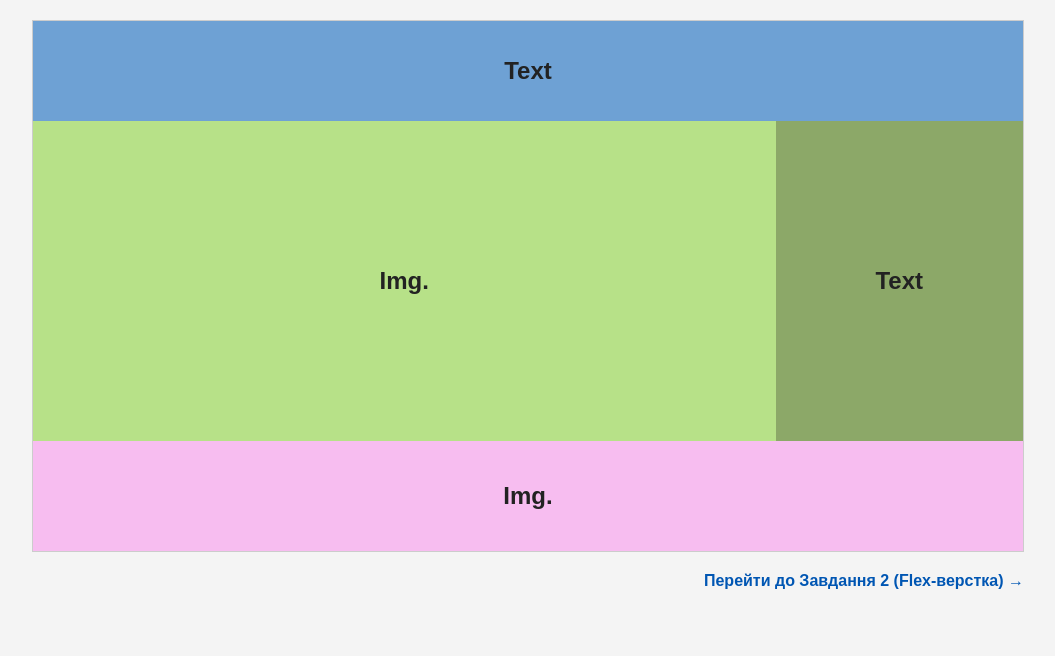
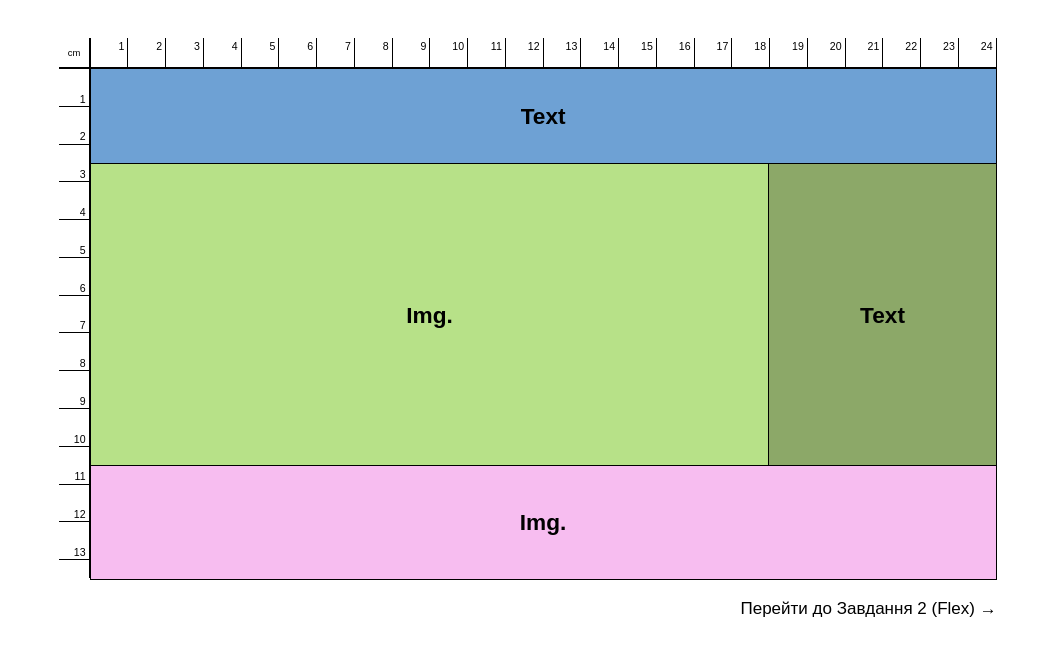
Before and after one commit to kuznietsov-vlad/LAB-3_Kuznietsov_Vlad_IS_44, a plain HTML site: page index.html in a window 1280 px wide. Shown: the whole page, without its empty margins (112-1167 px from the left). Drawn offline with Linux system fonts and the light colour scheme.

Commit message:
Lab 3: wrap Float and Flex layouts in cm ruler on white background

```diff
--- a/index.html
+++ b/index.html
@@ -8,13 +8,27 @@
 </head>
 <body>
 
+    <div class="ruler-wrapper">
+        <div class="ruler-corner">cm</div>
+
+        <div class="ruler-top">
+            <span>1</span><span>2</span><span>3</span><span>4</span><span>5</span><span>6</span>
+            <span>7</span><span>8</span><span>9</span><span>10</span><span>11</span><span>12</span>
+            <span>13</span><span>14</span><span>15</span><span>16</span><span>17</span><span>18</span>
+            <span>19</span><span>20</span><span>21</span><span>22</span><span>23</span><span>24</span>
+        </div>
+
+        <div class="ruler-left">
+            <span>1</span><span>2</span><span>3</span><span>4</span><span>5</span><span>6</span>
+            <span>7</span><span>8</span><span>9</span><span>10</span><span>11</span><span>12</span>
+            <span>13</span>
+        </div>
+
         <div class="container">
-        <!-- Верхній блок: Text (100%) -->
             <header class="header-text">
                 <h2>Text</h2>
             </header>
 
-        <!-- Середній ряд: Img. (75%) + Text (25%) -->
             <div class="middle-row">
                 <div class="content-img">
                     <h2>Img.</h2>
@@ -25,14 +39,14 @@
                 <div class="clear"></div>
             </div>
 
-        <!-- Нижній блок: Img. (100%) -->
             <footer class="footer-img">
                 <h2>Img.</h2>
             </footer>
         </div>
+    </div>
 
     <div class="nav-links">
-        <a href="flex.html">Перейти до Завдання 2 (Flex-верстка) &rarr;</a>
+        <a href="flex.html">Перейти до Завдання 2 (Flex) &rarr;</a>
     </div>
 
 </body>
--- a/zavd1_style.css
+++ b/zavd1_style.css
@@ -6,74 +6,145 @@
 
 body {
     font-family: Arial, sans-serif;
-    background-color: #f4f4f4;
-    padding: 20px;
+    background-color: #ffffff;
+    color: #000000;
+    padding: 1cm;
+}
+
+.ruler-wrapper {
+    position: relative;
+    width: 24.8cm;
+    margin: 0 auto;
+    padding-top: 0.8cm;
+    padding-left: 0.8cm;
+}
+
+.ruler-corner {
+    position: absolute;
+    top: 0;
+    left: 0;
+    width: 0.8cm;
+    height: 0.8cm;
+    border-right: 0.03cm solid #000000;
+    border-bottom: 0.03cm solid #000000;
+    font-size: 0.25cm;
+    display: flex;
+    align-items: center;
+    justify-content: center;
+    background-color: #ffffff;
+}
+
+.ruler-top {
+    position: absolute;
+    top: 0;
+    left: 0.8cm;
+    width: 24cm;
+    height: 0.8cm;
+    display: flex;
+    border-bottom: 0.03cm solid #000000;
+    border-left: 0.03cm solid #000000;
+    background-color: #ffffff;
+}
+
+.ruler-top span {
+    width: 1cm;
+    height: 100%;
+    border-right: 0.03cm solid #000000;
+    font-size: 0.28cm;
+    text-align: right;
+    padding-right: 0.08cm;
+    padding-top: 0.05cm;
+}
+
+.ruler-left {
+    position: absolute;
+    top: 0.8cm;
+    left: 0;
+    width: 0.8cm;
+    height: 13.5cm;
+    display: flex;
+    flex-direction: column;
+    border-right: 0.03cm solid #000000;
+    border-top: 0.03cm solid #000000;
+    background-color: #ffffff;
+}
+
+.ruler-left span {
+    height: 1cm;
+    width: 100%;
+    border-bottom: 0.03cm solid #000000;
+    font-size: 0.28cm;
+    display: flex;
+    align-items: flex-end;
+    justify-content: flex-end;
+    padding-right: 0.08cm;
+    padding-bottom: 0.03cm;
 }
 
 .container {
-    width: 80%; /* Ширина контейнера у відсотках */
-    max-width: 1000px;
-    margin: 0 auto;
-    border: 1px solid #ccc;
+    width: 24cm;
+    max-width: 100%;
+    margin: 0;
+    border: 0.03cm solid #000000;
+    background-color: #ffffff;
 }
 
 h2 {
-    color: #222;
-    font-size: 24px;
+    color: #000000;
+    font-size: 0.6cm;
 }
 
-/* 1. Верхній блок Text (100%) */
 .header-text {
     width: 100%;
-    height: 100px;
+    height: 2.5cm;
     background-color: #6ea1d4;
+    border-bottom: 0.03cm solid #000000;
     text-align: center;
-    line-height: 100px;
+    line-height: 2.5cm;
 }
 
-/* 2. Середній блок: ліва частина Img. (75%) */
 .content-img {
     float: left;
     width: 75%;
-    height: 320px;
+    height: 8cm;
     background-color: #b7e188;
+    border-right: 0.03cm solid #000000;
+    border-bottom: 0.03cm solid #000000;
     text-align: center;
-    line-height: 320px;
+    line-height: 8cm;
 }
 
-/* 2. Середній блок: права частина Text (25%) */
 .sidebar-text {
     float: right;
     width: 25%;
-    height: 320px;
+    height: 8cm;
     background-color: #8ca868;
+    border-bottom: 0.03cm solid #000000;
     text-align: center;
-    line-height: 320px;
+    line-height: 8cm;
 }
 
-/* Очищення потоку після float */
 .clear {
     clear: both;
 }
 
-/* 3. Нижній блок Img. (100%) */
 .footer-img {
     width: 100%;
-    height: 110px;
+    height: 3cm;
     background-color: #f7bdf0;
     text-align: center;
-    line-height: 110px;
+    line-height: 3cm;
 }
 
 .nav-links {
-    width: 80%;
-    max-width: 1000px;
-    margin: 20px auto;
+    width: 24.8cm;
+    max-width: 100%;
+    margin: 0.5cm auto 0;
     text-align: right;
+    font-size: 0.45cm;
 }
 
 .nav-links a {
     text-decoration: none;
-    color: #0056b3;
-    font-weight: bold;
+    color: #000000;
 }
--- a/zavd2_style-flex.css
+++ b/zavd2_style-flex.css
@@ -6,75 +6,148 @@
 
 body {
     font-family: Arial, sans-serif;
-    background-color: #f4f4f4;
-    padding: 20px;
+    background-color: #ffffff;
+    color: #000000;
+    padding: 1cm;
+}
+
+.ruler-wrapper {
+    position: relative;
+    width: 24.8cm;
+    margin: 0 auto;
+    padding-top: 0.8cm;
+    padding-left: 0.8cm;
+}
+
+.ruler-corner {
+    position: absolute;
+    top: 0;
+    left: 0;
+    width: 0.8cm;
+    height: 0.8cm;
+    border-right: 0.03cm solid #000000;
+    border-bottom: 0.03cm solid #000000;
+    font-size: 0.25cm;
+    display: flex;
+    align-items: center;
+    justify-content: center;
+    background-color: #ffffff;
+}
+
+.ruler-top {
+    position: absolute;
+    top: 0;
+    left: 0.8cm;
+    width: 24cm;
+    height: 0.8cm;
+    display: flex;
+    border-bottom: 0.03cm solid #000000;
+    border-left: 0.03cm solid #000000;
+    background-color: #ffffff;
+}
+
+.ruler-top span {
+    width: 1cm;
+    height: 100%;
+    border-right: 0.03cm solid #000000;
+    font-size: 0.28cm;
+    text-align: right;
+    padding-right: 0.08cm;
+    padding-top: 0.05cm;
+}
+
+.ruler-left {
+    position: absolute;
+    top: 0.8cm;
+    left: 0;
+    width: 0.8cm;
+    height: 13.5cm;
+    display: flex;
+    flex-direction: column;
+    border-right: 0.03cm solid #000000;
+    border-top: 0.03cm solid #000000;
+    background-color: #ffffff;
+}
+
+.ruler-left span {
+    height: 1cm;
+    width: 100%;
+    border-bottom: 0.03cm solid #000000;
+    font-size: 0.28cm;
+    display: flex;
+    align-items: flex-end;
+    justify-content: flex-end;
+    padding-right: 0.08cm;
+    padding-bottom: 0.03cm;
 }
 
 .container {
     display: flex;
     flex-direction: column;
-    width: 80%;
-    max-width: 1000px;
-    margin: 0 auto;
-    border: 1px solid #ccc;
+    width: 24cm;
+    max-width: 100%;
+    margin: 0;
+    border: 0.03cm solid #000000;
+    background-color: #ffffff;
 }
 
 h2 {
-    color: #222;
-    font-size: 24px;
+    color: #000000;
+    font-size: 0.6cm;
 }
 
-/* 1. Верхній блок Text */
 .header-text {
     display: flex;
     justify-content: center;
     align-items: center;
     width: 100%;
-    height: 100px;
+    height: 2.5cm;
     background-color: #6ea1d4;
+    border-bottom: 0.03cm solid #000000;
 }
 
-/* 2. Середній ряд на Flexbox */
 .middle-flex {
     display: flex;
     width: 100%;
-    height: 320px;
+    height: 8cm;
 }
 
 .content-img {
     display: flex;
     justify-content: center;
     align-items: center;
-    width: 75%;
+    width: 18cm;
     background-color: #b7e188;
+    border-right: 0.03cm solid #000000;
+    border-bottom: 0.03cm solid #000000;
 }
 
 .sidebar-text {
     display: flex;
     justify-content: center;
     align-items: center;
-    width: 25%;
+    width: 6cm;
     background-color: #8ca868;
+    border-bottom: 0.03cm solid #000000;
 }
 
-/* 3. Нижній блок Img. */
 .footer-img {
     display: flex;
     justify-content: center;
     align-items: center;
     width: 100%;
-    height: 110px;
+    height: 3cm;
     background-color: #f7bdf0;
 }
 
 .nav-links {
-    width: 80%;
-    max-width: 1000px;
-    margin: 20px auto;
+    width: 24.8cm;
+    max-width: 100%;
+    margin: 0.5cm auto 0;
+    font-size: 0.45cm;
 }
 
 .nav-links a {
     text-decoration: none;
-    color: #0056b3;
-    font-weight: bold;
+    color: #000000;
 }
```
Also changed, not shown: flex.html (+18 -4 lines). Lines whose indentation alone changed are shown as unchanged.
